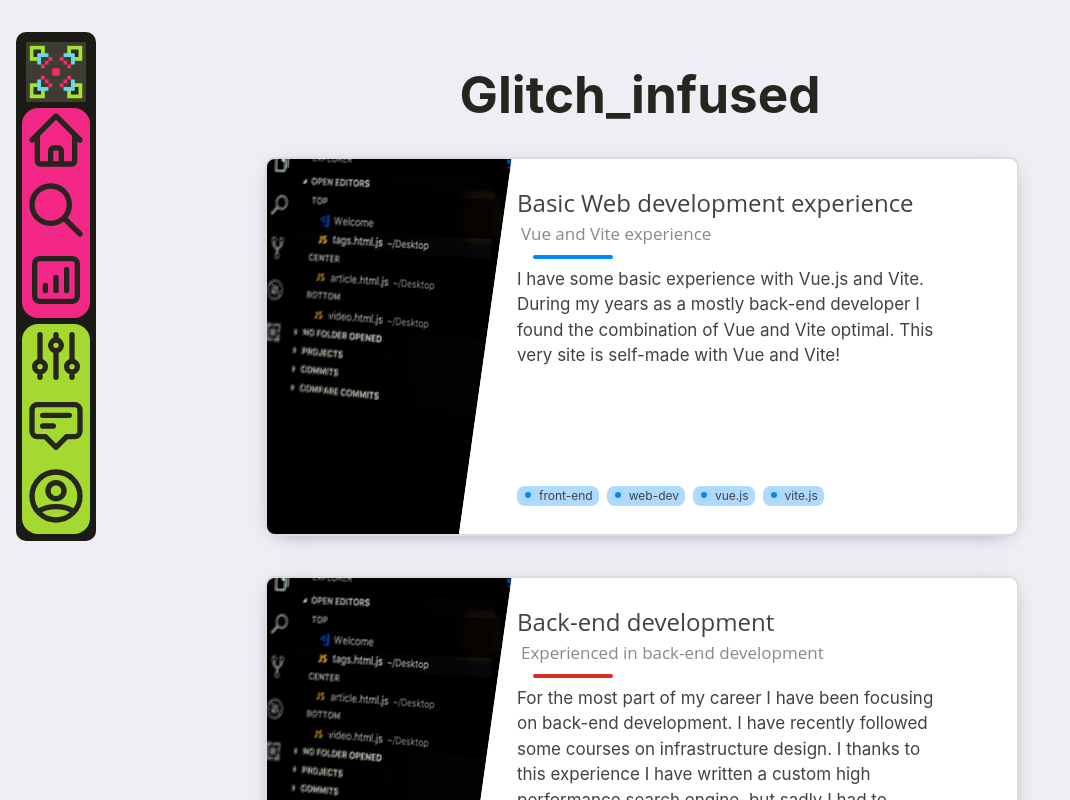
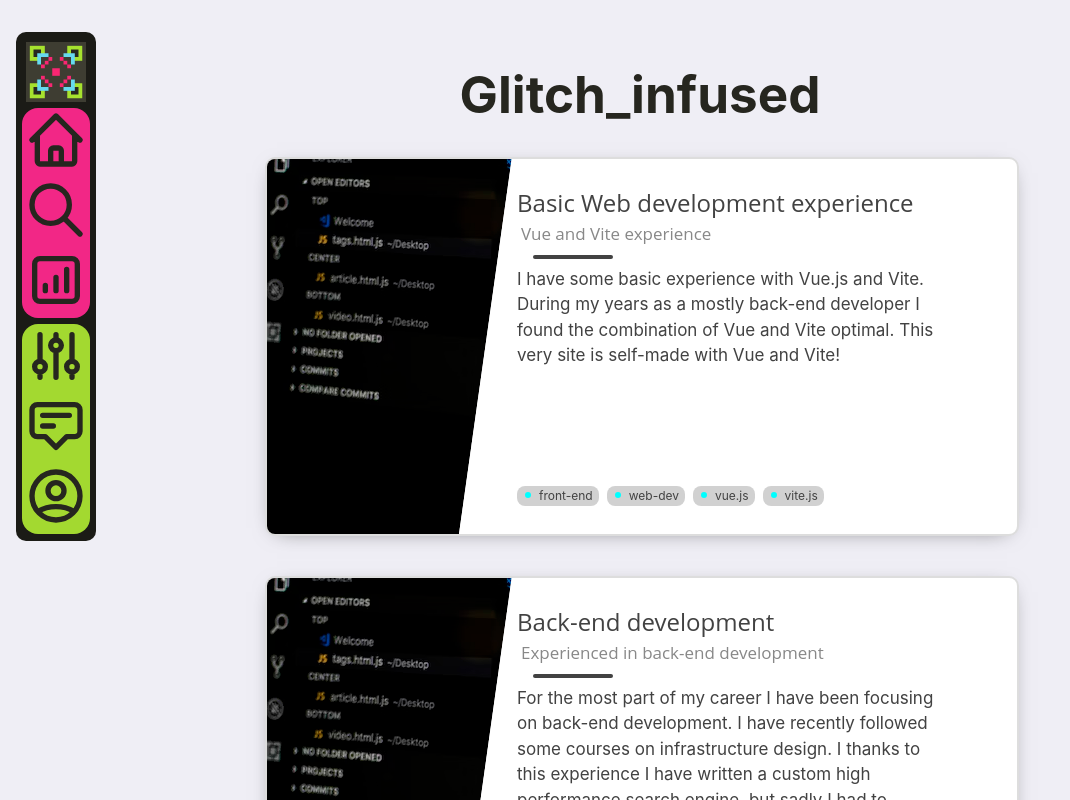
Before and after one commit to glitch-infused/glitch-infused.github.io, a Vue app: page / in a window 1280 px wide. Shown: the top 800 px of the page, without its empty margins (0-1070 px from the left). Built offline with nearby package versions, Linux system fonts and the light colour scheme.

Commit message:
Multi line ellispsis in cards + fixed some problems with automatically picking colors

```diff
--- a/src/components/Home.vue
+++ b/src/components/Home.vue
@@ -1,6 +1,15 @@
 <script setup lang="ts">
 import imgurl from '../assets/img.avif'
 import DynCard from './DynCard.vue';
+
+
+function randRange(min: number, max: number) {
+    return Math.random() * (max - min) + min;
+}
+
+function randInt(min: number, max: number) {
+    return Math.floor(randRange(min, max));
+}
 
 var cards = [
   {
@@ -74,7 +83,7 @@
     <link rel="preload" :href="imgurl">
     <h1>Glitch_infused</h1>
     <div class="cards-holder">
-        <DynCard v-for="i in range" :title=cards[i].title :subtitle=cards[i].subtitle :description=cards[i].description :color=getColor(i) :image="imgurl" :tags=cards[i].tags></DynCard>
+        <DynCard v-for="i in range" :title=cards[i].title :subtitle=cards[i].subtitle :description=cards[i].description :color="randInt(0, 5)" :image="imgurl" :tags=cards[i].tags></DynCard>
     </div>
 </template>
 
```
